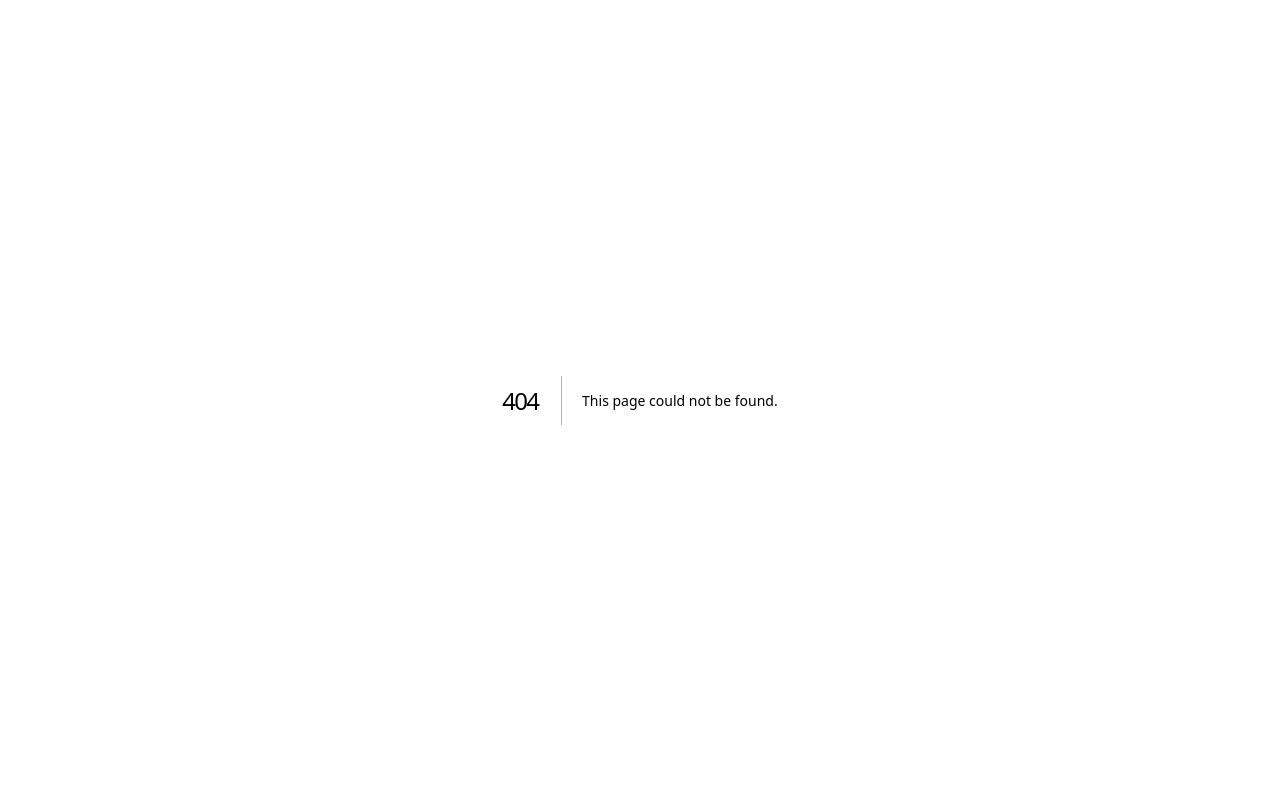
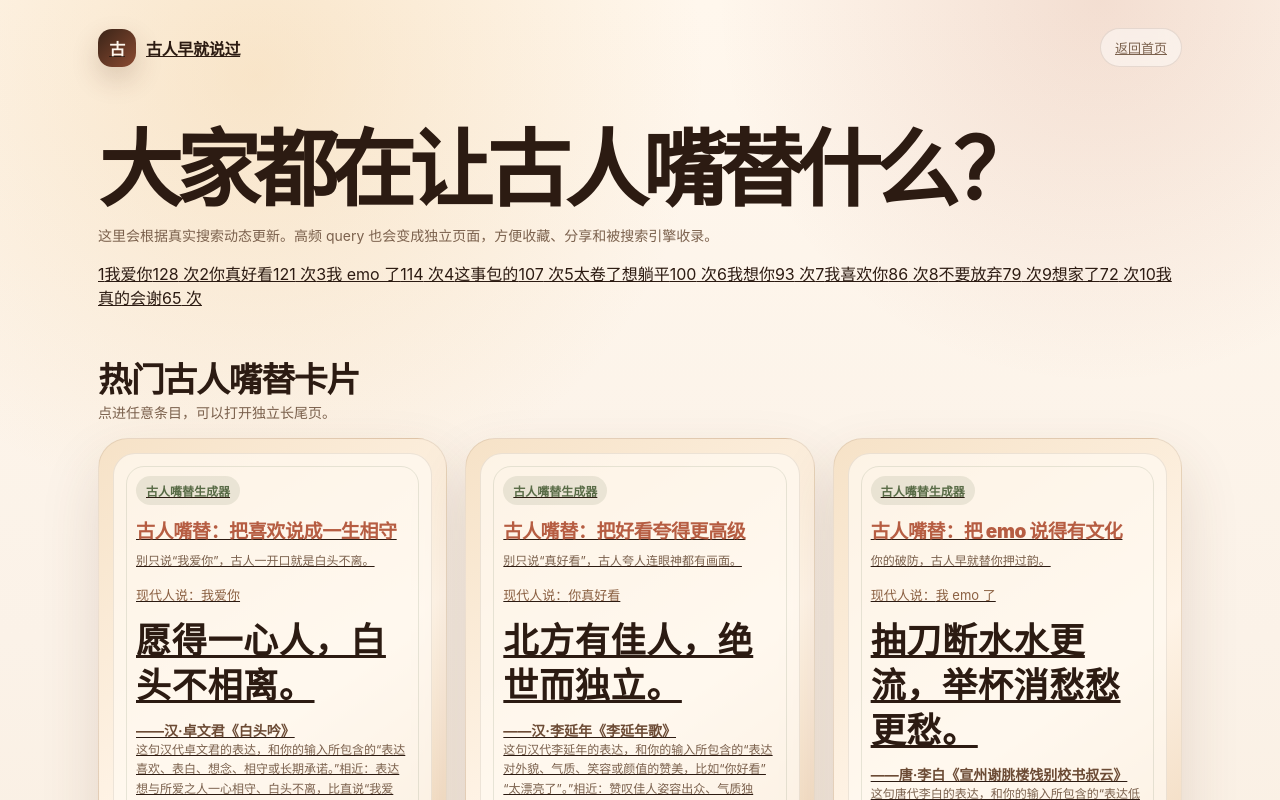
Before and after one commit to yandong2023/gu-ren-said, a Next.js app: page /hot in a window 1280 px wide. Before the commit this address had no page. Shown: the top 800 px of the page. Built offline with nearby package versions, Linux system fonts and the light colour scheme.

Commit message:
Add hot query leaderboard page

```diff
--- /dev/null
+++ b/app/hot/page.tsx
@@ -0,0 +1,55 @@
+import QuoteCard from "@/components/QuoteCard";
+import { runSearch } from "@/lib/search-service.server";
+import { getTrendingQueries } from "@/lib/trends.server";
+
+export const dynamic = "force-dynamic";
+
+export const metadata = {
+  title: "大家都在让古人嘴替什么｜古人早就说过",
+  description: "查看全站最热门的古人嘴替搜索：我爱你、你真好看、我 emo 了、这事包的等。"
+};
+
+export default async function HotPage() {
+  const items = await getTrendingQueries(10);
+  const previews = await Promise.all(items.slice(0, 6).map(async (item) => {
+    const payload = await runSearch(item.query, 1, { enhance: false });
+    return { item, result: payload.results[0] };
+  }));
+
+  return (
+    <main className="shell">
+      <nav className="nav" aria-label="主导航">
+        <a className="brand" href="/"><span className="brand-mark">古</span><span>古人早就说过</span></a>
+        <a className="nav-pill" href="/">返回首页</a>
+      </nav>
+
+      <section className="section-title hot-title">
+        <div>
+          <h1>大家都在让古人嘴替什么？</h1>
+          <p>这里会根据真实搜索动态更新。高频 query 也会变成独立页面，方便收藏、分享和被搜索引擎收录。</p>
+        </div>
+      </section>
+
+      <section className="hot-ranking" aria-label="古人嘴替热榜">
+        {items.map((item, index) => (
+          <a className="hot-rank-row" href={item.href} key={item.href}>
+            <span className="hot-rank-index">{index + 1}</span>
+            <span className="hot-rank-query">{item.query}</span>
+            <span className="hot-rank-count">{item.count} 次</span>
+          </a>
+        ))}
+      </section>
+
+      <section aria-label="热门卡片预览">
+        <div className="section-title"><div><h2>热门古人嘴替卡片</h2><p>点进任意条目，可以打开独立长尾页。</p></div></div>
+        <div className="results">
+          {previews.filter((item) => item.result).map(({ item, result }) => (
+            <a className="result-link" href={item.href} key={item.href}>
+              <QuoteCard result={result!} query={item.query} compact />
+            </a>
+          ))}
+        </div>
+      </section>
+    </main>
+  );
+}
```
